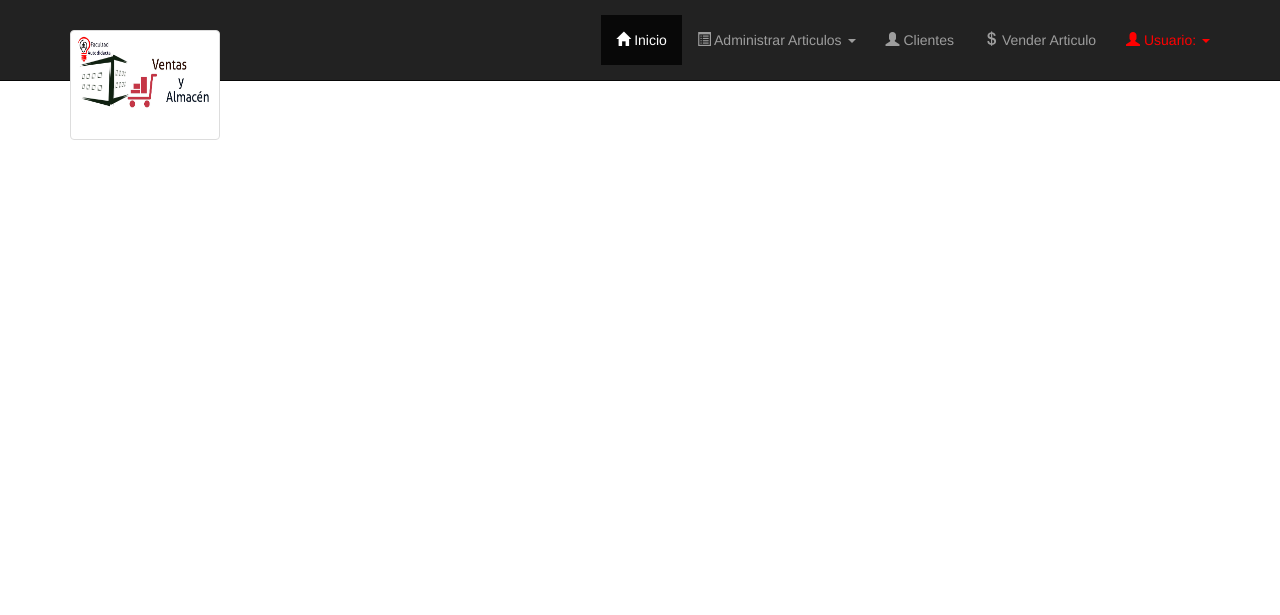
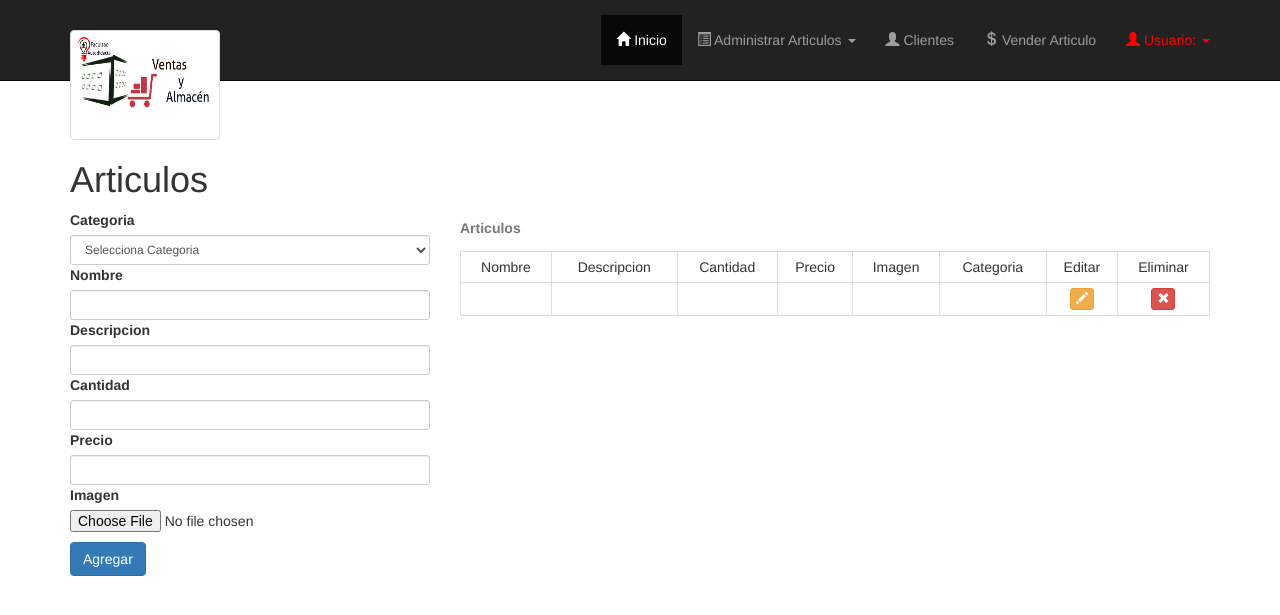
Before and after one commit to alejandroplt/sistema-ventas-almacen, a PHP site: page /vistas/articulos.php in a window 1280 px wide. Shown: the top 615 px of the page. Run offline with PHP 8.4, Linux system fonts and the light colour scheme; the visitor is signed in with stand-in values (Sample User, id 1).

Commit message:
articulos

```diff
--- a/vistas/articulos.php
+++ b/vistas/articulos.php
@@ -17,10 +17,70 @@
 </head>
 
 <body>
+    <div class="container">
+        <h1>Articulos</h1>
+        <div class="row">
+            <div class="col-sm-4">
+                <form id="frmArticulos" enctype="multipart/form-data"><!-- enctype="multipart/form-data"  esto permite enviar archivos-->
+                    <label>Categoria</label>
+                    <select class="form-control input-sm" id="categoriaSelect" name="categoriaSelect">
+                        <option value="A">Selecciona Categoria</option>
+                    </select>
+                    <label>Nombre</label>
+                    <input type="text" class="form-control input-sm" id="nombre" name="nombre">
+                    <label>Descripcion</label>
+                    <input type="text" class="form-control input-sm" id="descripcion" name="descripcion">
+                    <label>Cantidad</label>
+                    <input type="text" class="form-control input-sm" id="cantidad" name="cantidad">
+                    <label>Precio</label>
+                    <input type="text" class="form-control input-sm" id="precio" name="precio">
+                    <label>Imagen</label>
+                    <input type="file" id="imagen" name="imagen">
+                    <p></p>
+                    <span id="btnAgregarArticulo" class="btn btn-primary">Agregar</span>
+                </form>
+            </div>
+            <div class="col-sm-8">
+                <div id="tablaArticulosLoad"></div>
+            </div>
+        </div>
+    </div>
 
 </body>
 
 </html>
+
+<script type="text/javascript">
+$(document).ready(function(){
+    $('#tablaArticulosLoad').load("articulos/tablaArticulos.php");
+
+    $('#btnAgregarArticulo').click(function() {
+
+        vacios = validarFormVacio('frmArticulos');
+
+        if (vacios > 0) {
+            alertify.alert("Mensaje", "Debes llenar todos los campos");
+            return false;
+        }
+
+        datos = $('#frmArticulos').serialize();
+        $.ajax({
+            type: "POST",
+            data: datos,
+            url: "../procesos/articulos/agregarArticulos.php",
+            success:function(r) {
+                if (r==1) {
+                    alertify.success("Agregado con exito");
+                } else {
+                    alertify.error("No se pudo agregar");
+                }
+            }
+        });
+    });
+});
+</script>
+
+
 
 <?php
     }else{
--- a/vistas/categorias/tablaCategorias.php
+++ b/vistas/articulos/tablaArticulos.php
@@ -1,19 +1,29 @@
 <table class="table table-hover table-condensed table-bordered" style="text-align: center;">
-    <caption><label>Categorias</label></caption>
+    <caption><label>Articulos</label></caption>
     <tr>
+        <td>Nombre</td>
+        <td>Descripcion</td>
+        <td>Cantidad</td>
+        <td>Precio</td>
+        <td>Imagen</td>
         <td>Categoria</td>
         <td>Editar</td>
         <td>Eliminar</td>
     </tr>
     <tr>
         <td></td>
+        <td></td>
+        <td></td>
+        <td></td>
+        <td></td>
+        <td></td>
         <td>
-            <span class="btn btn-warning btn-sm">
+            <span class="btn btn-warning btn-xs">
                 <span class="glyphicon glyphicon-pencil"></span>
             </span>
         </td>
         <td>
-            <span class="btn btn-danger btn-sm">
+            <span class="btn btn-danger btn-xs">
                 <span class="glyphicon glyphicon-remove"></span>
             </span>
         </td>
--- a/vistas/categorias.php
+++ b/vistas/categorias.php
@@ -15,6 +15,7 @@
 
 <body>
     <div class="container">
+        <h1>Categorias</h1>
         <div class="row">
             <div class="col-sm-4">
                 <form id="frmCategorias">
@@ -24,7 +25,7 @@
                     <span class="btn btn-primary" id="btnAgregarCategoria">Agregar</span>
                 </form>
             </div>
-            <div class="col-sm-4">
+            <div class="col-sm-6">
                 <div id="tablaCategoriaLoad"></div>
             </div>
         </div>
```
Also changed, not shown: procesos/articulos/agregarArticulos.php (added).
